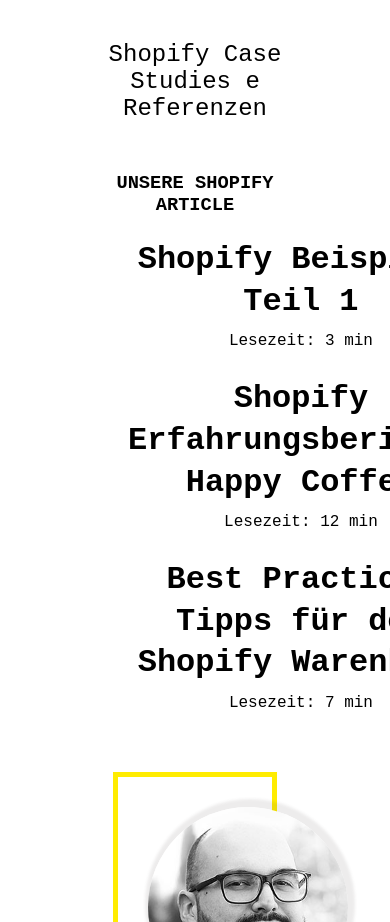
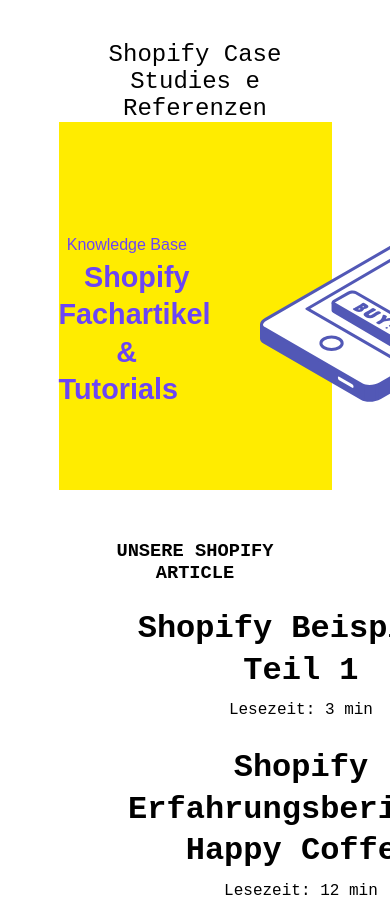
Before and after one commit to BellsDalto/Projeto_Web_2_2022, a plain HTML site: page index.html in a window 390 px wide. Shown: the part 2017-2939 px from the top of the page. Drawn offline with Linux system fonts and the light colour scheme.

Commit message:
div amarela do smartphone

```diff
--- a/index.html
+++ b/index.html
@@ -60,14 +60,27 @@
             <h2> Shopify Case Studies e Referenzen</h2>
             <div></div>
         </div>
+        <!-- Div amarela do smartphone-->
+        <div class="amarela p1">
+            <div class=" width text">
+                <a style="font-size: 16px;"> Knowledge Base</a> <br>
+                <a class="bold">Shopify Fachartikel &<br/> Tutorials  </a>
+
+            </div>
+            <div class=" width image">
+                <img src="img/smartphone_store.svg">
+            </div>
+
+
+        </div>
         <!--lista de artigos -->
         <div class=" article-list">
-            <h3 class="">UNSERE SHOPIFY ARTICLE</h3>
+            <h3>UNSERE SHOPIFY ARTICLE</h3>
             <ul>
                 <li>
                     <a href="https://buero-huegel.de/artikel/shopify-beispiele-aus-deutschland-teil-1" title="Im Spotlight: Entdecke sechs Beispiele für gelungene,...">
                         <p class="destaque ">
-                            <span>
+                            <span class="underline-bold">
                                  Shopify Beispiele Teil 1
 
                             </span>
--- a/stylesheet.css
+++ b/stylesheet.css
@@ -262,3 +262,27 @@
         .lecture-time {
             margin: 10px;
         }
+
+        .width {
+            width: 50%;
+        }
+
+        .text {
+            font-size: 1.6em;
+            line-height: 1.3;
+            text-align: center;
+            padding-top: 100px;
+        }
+
+        .bold {
+            font-weight: bold;
+            margin: 0 10px;
+            padding: 0 20px;
+        }
+
+        div.amarela {
+            background-color: #ffec00;
+            color: rgb(107, 69, 245);
+            display: flex;
+            padding: 0;
+        }
```
